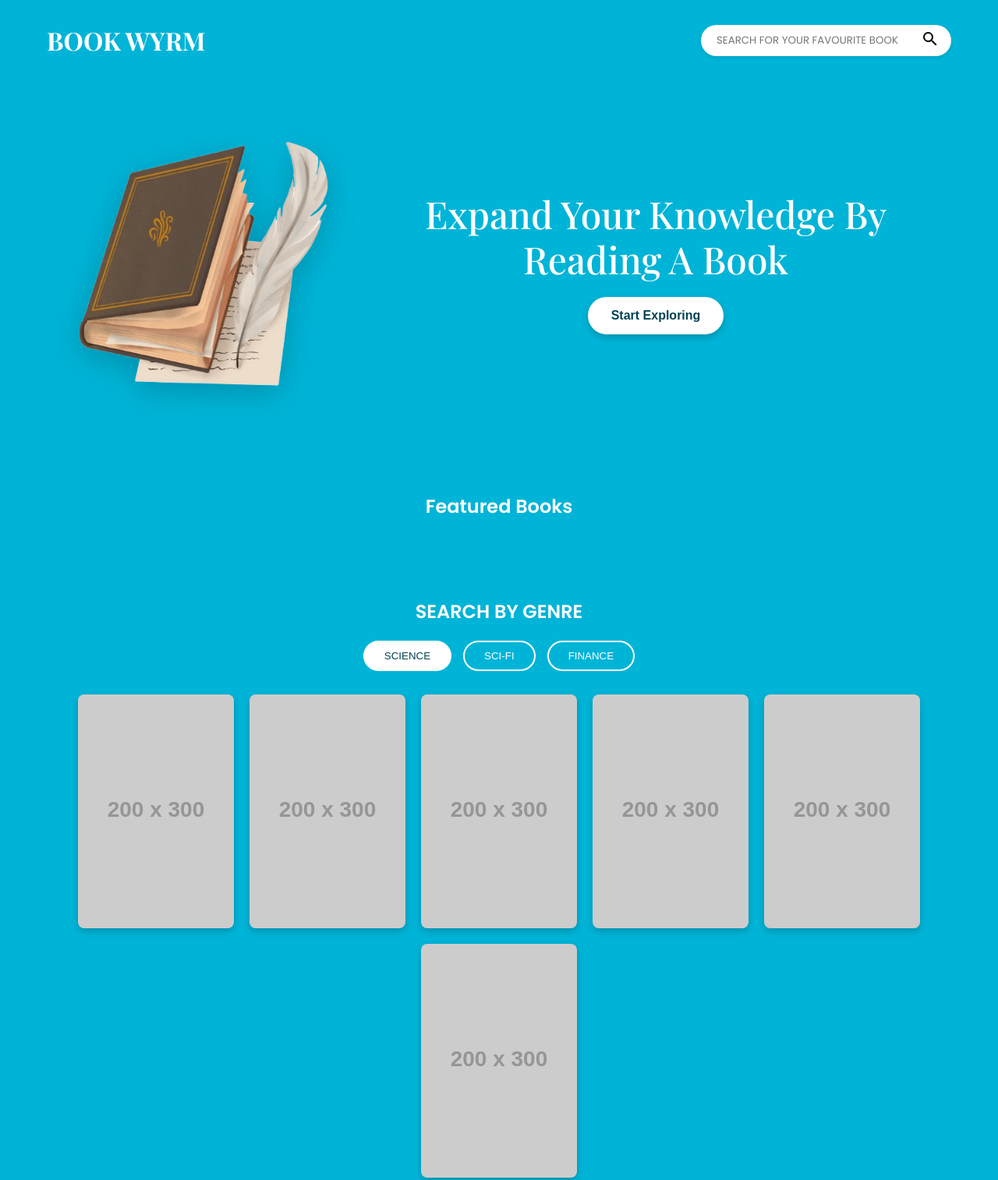
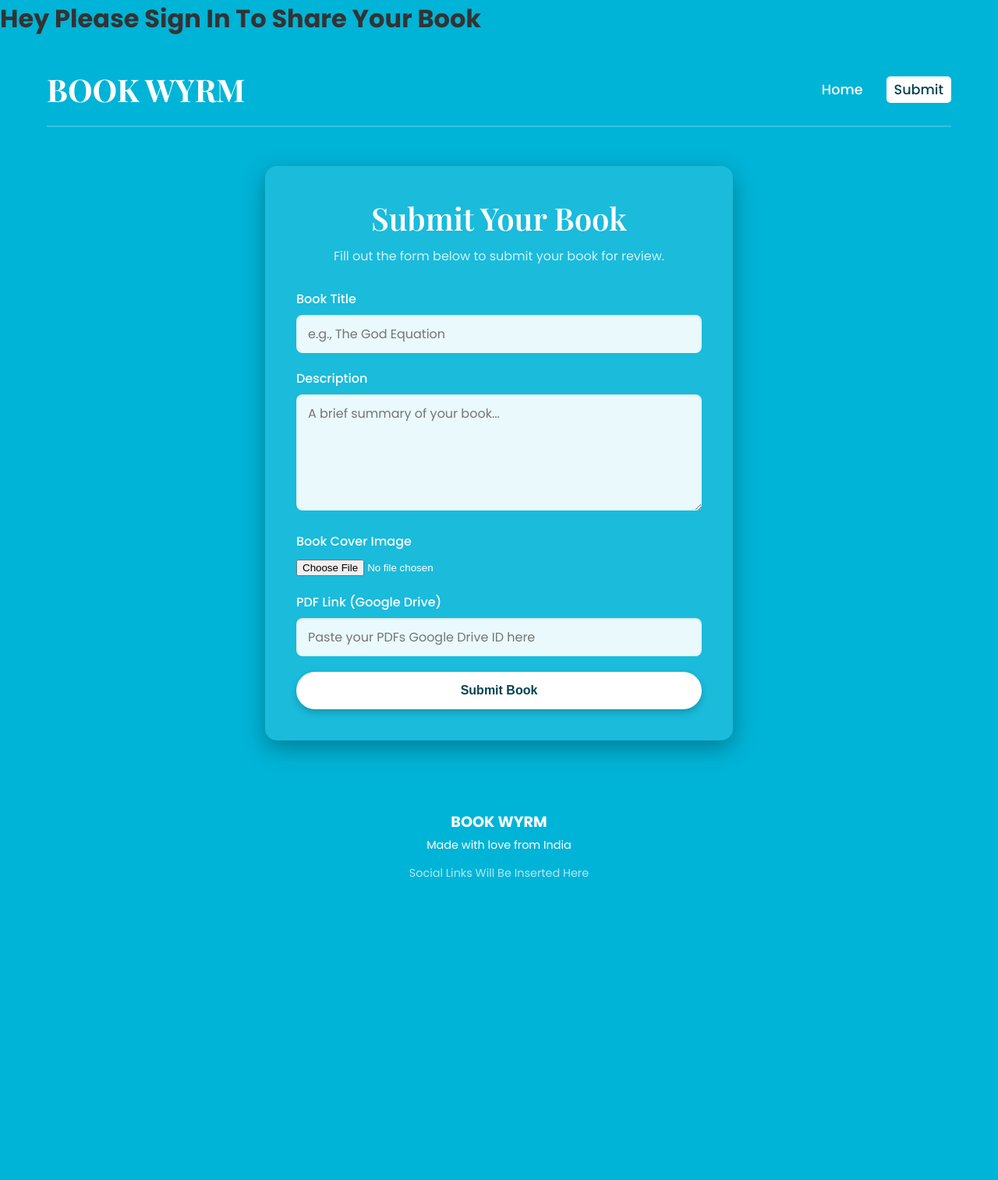
Before and after one commit to GITCDHW/BookWyrm, a website: page index.html in a window 1280 px wide. Shown: the top 1514 px of the page at 78% size. After the commit the page ends 1196 px from the top, so only its background shows below. Drawn offline with nearby package versions, Linux system fonts and the light colour scheme; no server answers; placeholder pictures from the web are drawn by us; a web font is replaced by a local one.

Commit message:
Update index.html

```diff
--- a/index.html
+++ b/index.html
@@ -3,70 +3,59 @@
 <head>
     <meta charset="UTF-8">
     <meta name="viewport" content="width=device-width, initial-scale=1.0">
-    <title>BOOK WYRM</title>
+    <title>Submit a Book - Book World</title>
     <link rel="preconnect" href="https://fonts.googleapis.com">
     <link rel="preconnect" href="https://fonts.gstatic.com" crossorigin>
     <link href="https://fonts.googleapis.com/css2?family=Playfair+Display:ital,wght@0,400..900;1,400..900&family=Poppins:ital,wght@0,100;0,200;0,300;0,400;0,500;0,600;0,700;0,800;0,900;1,100;1,200;1,300;1,400;1,500;1,600;1,700;1,800;1,900&display=swap" rel="stylesheet">
+    <link rel="stylesheet" href="submit.css">
     <link rel="stylesheet" href="style.css">
+    <link type="text/css" rel="stylesheet" href="https://www.gstatic.com/firebasejs/ui/4.8.0/firebase-ui-auth.css" />
 </head>
 <body>
+    <h1 id="sign_in_text">Hey Please Sign In To Share Your Book</h1>
+    <div id="sign_in_ui">
+
+  </div>
     <div class="container">
-        <header>
+        <header class="submission-header">
             <div class="logo">
-                <h1>BOOK WYRM</h1>
+                <a href="index.html"><h1>BOOK WYRM</h1></a>
             </div>
-            <div class="search-bar">
-                <input type="text" placeholder="SEARCH FOR YOUR FAVOURITE BOOK">
-                <button aria-label="Search">
-                    <svg xmlns="http://www.w3.org/2000/svg" width="24" height="24" viewBox="0 0 24 24"><path d="M15.5 14h-.79l-.28-.27A6.471 6.471 0 0 0 16 9.5 6.5 6.5 0 1 0 9.5 16c1.61 0 3.09-.59 4.23-1.57l.27.28v.79l5 4.99L20.49 19l-4.99-5zm-6 0C7.01 14 5 11.99 5 9.5S7.01 5 9.5 5 14 7.01 14 9.5 11.99 14 9.5 14z"/></svg>
-                </button>
-            </div>
+            <nav>
+                <ul>
+                    <li><a href="index.html">Home</a></li>
+                    <li><a href="submit.html" class="active">Submit</a></li>
+                    </ul>
+            </nav>
         </header>
 
-        <section class="hero-section">
-              <div class="hero-image">
-                <img src="book.png" alt="An open book with a feather quill">
-            </div>
-            <div class="hero-content">
-                <h2>Expand Your Knowledge By Reading A Book</h2>
-                <button class="cta-button">Start Exploring</button>
-            </div>
-        </section>
+        <section class="submission-form-section">
+            <div class="form-card">
+                <h2>Submit Your Book</h2>
+                <p>Fill out the form below to submit your book for review.</p>
 
-        <section class="featured-books">
-            <h3>Featured Books</h3>
-<div class="book-grid" id="featured-book-grid">
-    </div>
-        </section>
+                <form id="form" action="#" method="post">
+                    <div class="form-group">
+                        <label for="title">Book Title</label>
+                        <input type="text" id="title" name="title" placeholder="e.g., The God Equation" required>
+                    </div>
 
-        <section class="search-by-genre">
-            <h3>SEARCH BY GENRE</h3>
-            <div class="genre-tabs">
-                <button class="genre-tab active">SCIENCE</button>
-                <button class="genre-tab">SCI-FI</button>
-                <button class="genre-tab">FINANCE</button>
-            </div>
+                    <div class="form-group">
+                        <label for="description">Description</label>
+                        <textarea id="description" name="description" rows="5" placeholder="A brief summary of your book..." required></textarea>
+                    </div>
 
+                    <div class="form-group">
+                        <label for="cover-file">Book Cover Image</label>
+                        <input type="file" id="cover-file" name="cover-file" accept="image/*" required>
+                    </div>
+                    <div class="form-group">
+                        <label for="pdf-link">PDF Link (Google Drive)</label>
+                        <input type="url" id="pdf-link" name="pdf-link" placeholder="Paste your PDFs Google Drive ID here" required>
+                    </div>
 
-            <div class="genre-books book-grid">
-                <div class="book-item">
-                    <img src="https://via.placeholder.com/200x300.png?text=Schrodinger+What+is+Life" alt="Schrödinger What is Life book cover">
-                </div>
-                <div class="book-item">
-                    <img src="https://via.placeholder.com/200x300.png?text=Cosmos+by+Carl+Sagan" alt="Cosmos book cover">
-                </div>
-                <div class="book-item">
-                    <img src="https://via.placeholder.com/200x300.png?text=In+Search+of+Schrodinger's+Cat" alt="In Search of Schrödinger's Cat book cover">
-                </div>
-                <div class="book-item">
-                    <img src="https://via.placeholder.com/200x300.png?text=The+Nature+of+Nature" alt="The Nature of Nature book cover">
-                </div>
-                <div class="book-item">
-                    <img src="https://via.placeholder.com/200x300.png?text=The+God+Equation+by+Michio+Kaku" alt="The God Equation book cover">
-                </div>
-                <div class="book-item">
-                    <img src="https://via.placeholder.com/200x300.png?text=Schrodinger+What+is+Life" alt="Schrödinger What is Life book cover">
-                </div>
+                    <button type="submit" class="cta-button submit-button">Submit Book</button>
+                </form>
             </div>
         </section>
 
@@ -80,11 +69,10 @@
 
     </div>
     <script src="https://www.gstatic.com/firebasejs/11.9.1/firebase-app-compat.js"></script>
-  <script src="https://www.gstatic.com/firebasejs/11.9.1/firebase-auth-compat.js"></script>
-  <script src="https://www.gstatic.com/firebasejs/11.9.1/firebase-database-compat.js"></script>
-
- <script src="config.js"></script>
- <script src="script.js"></script>
-
+    <script src="https://www.gstatic.com/firebasejs/11.9.1/firebase-auth-compat.js"></script>
+    <script src="https://www.gstatic.com/firebasejs/11.9.1/firebase-database-compat.js"></script>
+    <script src="https://www.gstatic.com/firebasejs/ui/6.0.1/firebase-ui-auth.js"></script>
+    <script src="config.js"></script>
+    <script src="submit_logic.js"></script>
 </body>
 </html>
```
